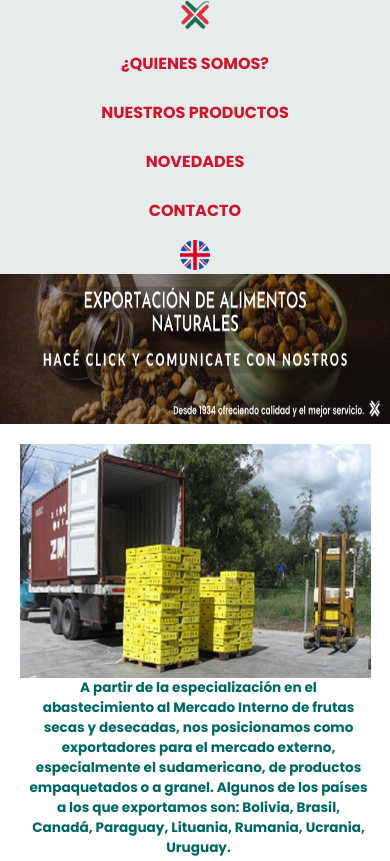
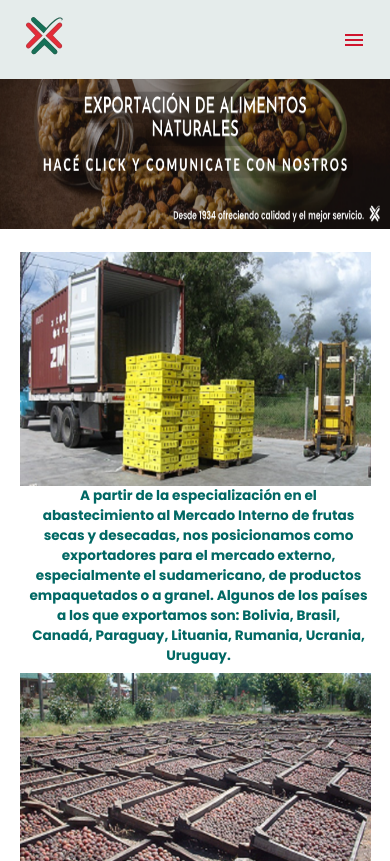
Before and after one commit to Facundo2244/proyecto-desarrollo-web-coderhouse, a plain HTML site: page index.html in a window 390 px wide. Shown: the top 861 px of the page. Drawn offline with Linux system fonts and the light colour scheme.

Commit message:
agregando menu hamburguesa

```diff
--- a/css/styles.css
+++ b/css/styles.css
@@ -2,28 +2,35 @@
     padding: 0;
     margin: 0;
 }
-.menu {
+
+/* header */
+nav{
     display: flex;
-    justify-content: space-around;
+    flex-wrap: wrap;
+    justify-content: space-between;
     align-items: center;
-    height: 100px;
     background-color: rgb(00, 68, 64, 0.1);
+    padding: 1rem 1.5rem;
 }
 
-.menu a img {
-    height: 40px;
+.logo img{
+    width: 40px;
 }
-.menu li {
-    list-style-type: none;
-    display: inline-block;
+nav ul{
+    list-style: none;
+    display: flex;
+    gap: 5rem;
 }
-.menu li a {
+a{
     text-decoration: none;
-    margin: 12px;
     color: #CF142C;
     font-family: 'Poppins', sans-serif;
-    font-size: 1rem;
+    font-size: medium;
 }
+nav #toggle, nav label{
+    display: none;
+}
+
 /* Banner */
 .foto-banner{
     width: 100%;
@@ -282,7 +289,27 @@ h2{
 
 /* responsive */
 
-@media (max-width: 864px){
+@media(max-width:768px){
+    nav .menu{
+        width: 100%;
+        height: 0;
+        overflow: hidden;
+    }
+    nav ul{
+        flex-direction: column;
+        align-items: center;
+        padding: 0.5rem 0px;
+        gap: 3rem;
+    }
+    nav label{
+        display: flex;
+        color: #CF142C;
+        cursor: pointer;
+    }
+    nav #toggle:checked ~ .menu{
+        height: 100%;
+
+    }
     .footer{
         flex-direction: column;
         text-align: center;
@@ -290,23 +317,6 @@ h2{
     }
     .novedades {
         grid-template-columns: 1fr;
-    }
-
-@media (max-width: 750px){
-   .menu{
-    flex-direction: column;
-    text-align: center;
-    height: auto;
-    gap: 5px;
-
-   }
-   .menu a img {
-    height: 30px;
-}
-.menu li {
-    list-style-type: none;
-    display: flex;
-    flex-direction: column;
     }
     .redes-sociales img{
         height: 30px;
@@ -326,11 +336,7 @@ h2{
         display: flex;
         flex-direction: column;
         padding: 3% 0;
-
     }
-}
-
-@media (max-width: 750px){
     .vuela{
         display: none;
     }
@@ -347,7 +353,5 @@ h2{
         font-size: .8rem;
         gap: 3%;
         padding: 10% 0;
-
     }
-
 }
--- a/index.html
+++ b/index.html
@@ -9,20 +9,32 @@
     <link href="https://fonts.googleapis.com/css2?family=Poppins:wght@700&display=swap" rel="stylesheet">
     <link rel="icon" type="image/png" href="./assets/img/isotipo-marca.png"/>
     <link rel="stylesheet" href="./css/styles.css">
+    <link
+  rel="stylesheet"
+  href="https://fonts.googleapis.com/icon?family=Material+Icons"
+/>
+
 </head>
 <body>
     <!-- Header -->
-    <header class="menu">
-        <a href="#"><img src="./assets/img/isotipo-marca.png" alt="Logo institucional"></a>
+    <header >
         <nav>
-            <ul>
-                <li><a href="./pages/quienes-somos.html">¿QUIENES SOMOS?</a></li>
-                <li><a href="./pages/nuestros.productos.html">NUESTROS PRODUCTOS</a></li>
-                <li><a href="./pages/novedades.html">NOVEDADES</a></li>
-                <li><a href="./pages/contacto.html">CONTACTO</a></li>
-            </ul>
+            <a class="logo" href="#"><img src="./assets/img/isotipo-marca.png" alt="Logo institucional de la empresa Villares"></a>
+            <input type="checkbox" id="toggle">
+            <label for="toggle">
+                <i class="material-icons">
+                    menu
+                </i>
+            </label>
+            <div class="menu">
+                 <ul>
+                    <li><a href="./pages/nuestros.productos.html">Productos</a></li>
+                    <li><a href="./pages/quienes-somos.html">Nosotros</a></li>
+                    <li><a href="./pages/novedades.html">Novedades</a></li>
+                    <li><a href="./pages/contacto.html">Contacto</a></li>
+                 </ul>
+            </div>
         </nav>
-        <a href="./pages/futuras-paginas/futura-pagina.ingles.html"><img src="./assets/img/reino-unido.png" alt="Bandera Reino Unido"></a>
     </header>
     <!--Banner  -->
     <section class="banner">
```
Also changed, not shown: pages/contacto.html (+20 -9 lines), pages/futuras-paginas/futura-pagina.ingles.html (deleted, +0 -15 lines), pages/novedades.html (+20 -9 lines), pages/nuestros.productos.html (+20 -9 lines), pages/quienes-somos.html (+20 -9 lines). Lines whose indentation alone changed are shown as unchanged.
